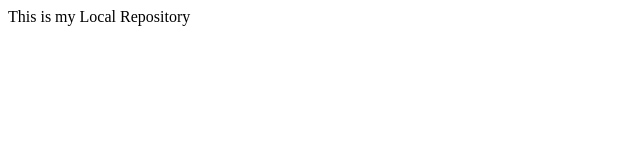
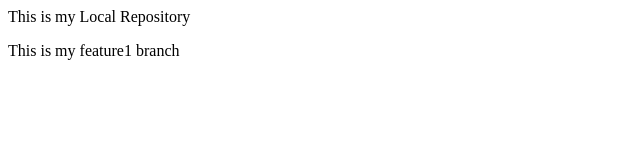
Before and after one commit to tanisha-0203/localrepo, a plain HTML site: page index.html in a window 1280 px wide. Shown: the whole page, without its empty margins (0-640 px from the left). Drawn offline with Linux system fonts and the light colour scheme.

Commit message:
New feature

```diff
--- a/index.html
+++ b/index.html
@@ -1 +1,2 @@
 <p>This is my Local Repository</p>
+<p>This is my feature1 branch</p>
```
